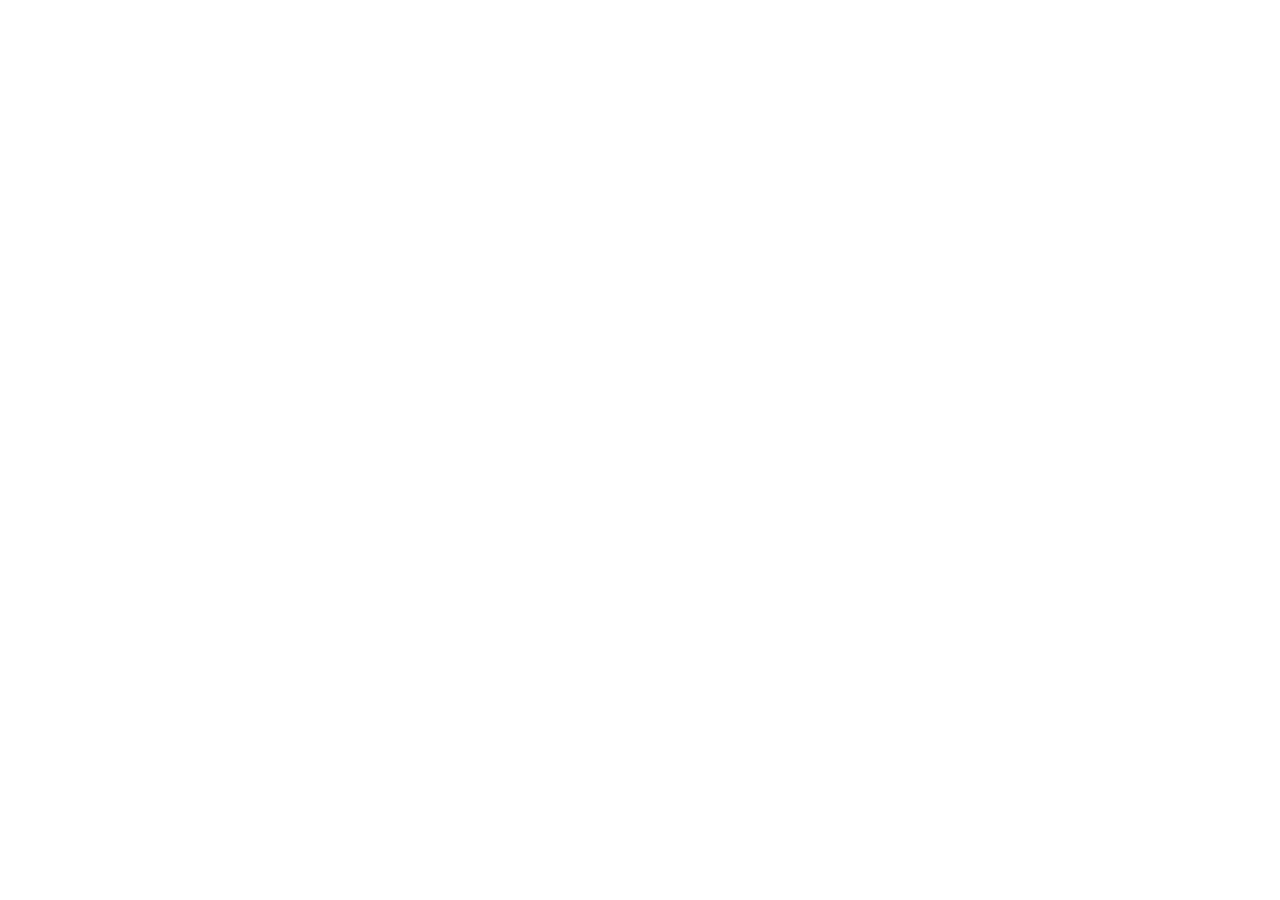
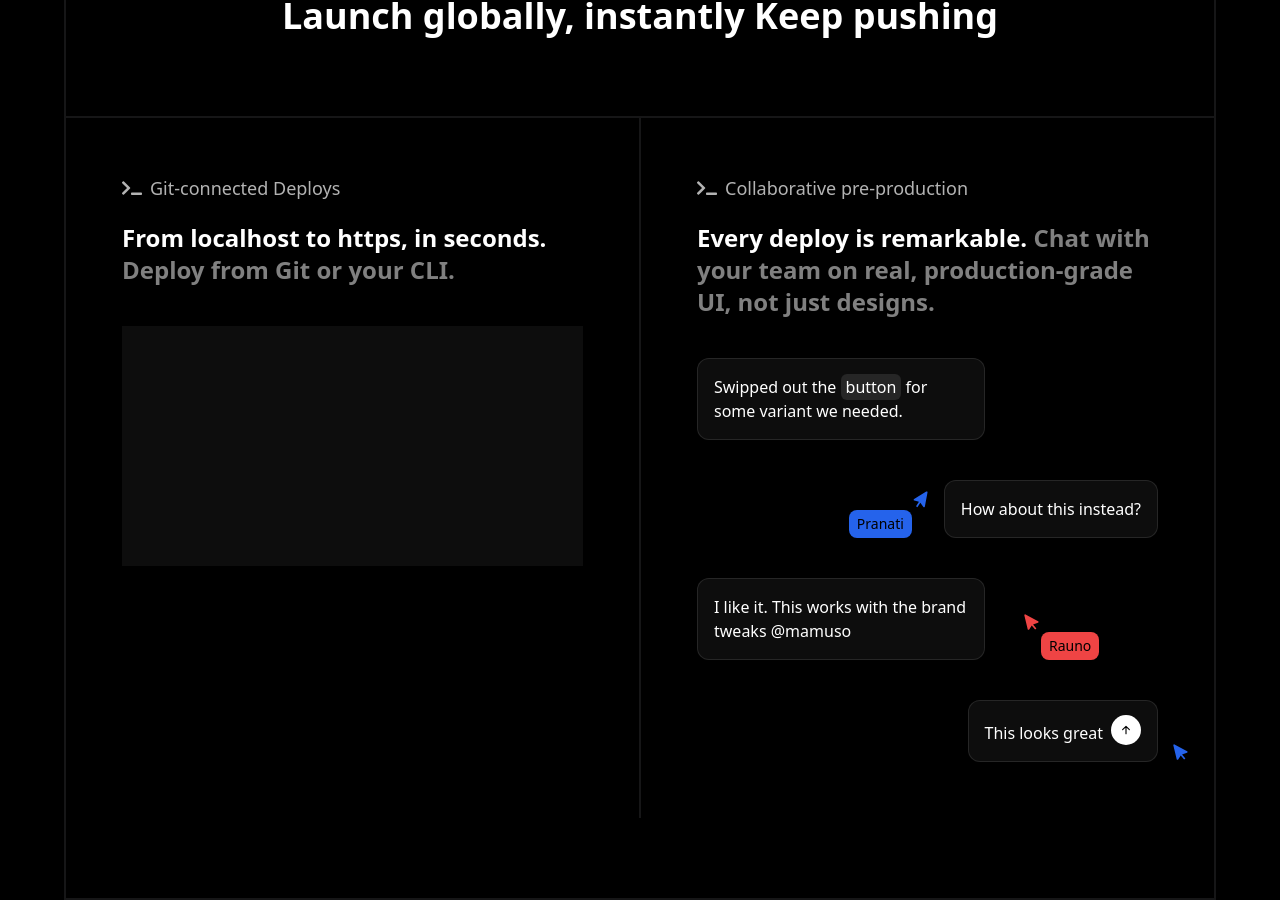
Before and after one commit to Isaac-web/vercel-homepage, a React (Vite) app: page / in a window 1280 px wide. Shown: the part 1078-1978 px from the top of the page. Before the commit the page ends 928 px from the top, so only its background shows below. Built offline with nearby package versions, Linux system fonts and the light colour scheme.

Commit message:
Add comment card

```diff
--- a/package.json
+++ b/package.json
@@ -11,7 +11,8 @@
   },
   "dependencies": {
     "react": "^19.0.0",
-    "react-dom": "^19.0.0"
+    "react-dom": "^19.0.0",
+    "react-icons": "^5.5.0"
   },
   "devDependencies": {
     "@eslint/js": "^9.21.0",
--- a/src/App.tsx
+++ b/src/App.tsx
@@ -1,12 +1,112 @@
 import Navbar from './components/Navbar';
 import HeroSection from './components/HeroSection';
+import { FaTerminal } from 'react-icons/fa';
+import CommentCard from './components/CommentCard';
+import { CommentCardPointer } from './components/CommentCardPointer';
 
 function App() {
   return (
-    <div className="bg-black">
+    <div className="bg-black pt-32">
       <Navbar />
-      <div className="container max-w-6xl mx-auto pt-32">
-        <HeroSection />
+      <div className="container max-w-6xl mx-auto pb-20 border-2 border-gray-300/10">
+        <div className="border-b-2 border-gray-300/10 mb-5">
+          <HeroSection />
+        </div>
+        <div className="flex flex-col justify-center items-center py-20 border-t-2 border-gray-300/10">
+          <h3 className="font-bold text-4xl text-white">
+            Develop with your favorite tools
+          </h3>
+          <h3 className="font-bold text-4xl text-white">
+            Launch globally, instantly Keep pushing
+          </h3>
+        </div>
+        <div className="flex  flex-col lg:flex-row  border-t-2 border-gray-300/10">
+          <div className="flex-1 border-r-2 border-gray-300/10 p-14">
+            <div className="flex flex-row items-center gap-x-2 text-white/70 mb-5">
+              <FaTerminal size={20} />
+              <p className="text-lg">Git-connected Deploys</p>
+            </div>
+
+            <div className="mb-10">
+              <p className="text-2xl font-bold text-white">
+                From localhost to https, in seconds.
+              </p>
+              <p className="text-2xl font-bold text-white/50">
+                Deploy from Git or your CLI.
+              </p>
+            </div>
+
+            <div className="h-60 w-full bg-white/5"></div>
+          </div>
+
+          <div className="flex-1  text-white p-14">
+            <div className="flex flex-row items-center gap-x-2 text-white/70 mb-5">
+              <FaTerminal size={20} />
+              <p className="text-lg">Collaborative pre-production</p>
+            </div>
+
+            <div className="mb-10">
+              <p className="text-2xl font-bold text-white">
+                Every deploy is remarkable.{' '}
+                <span className="text-2xl font-bold text-white/50">
+                  Chat with your team on real, production-grade UI, not just
+                  designs.
+                </span>
+              </p>
+            </div>
+
+            <div className="flex flex-col gap-y-10">
+              <div className="flex  justify-start">
+                <CommentCard
+                  message={
+                    <p>
+                      Swipped out the{' '}
+                      <span className="bg-white/10 px-[5px] py-[2px] rounded-md">
+                        button
+                      </span>{' '}
+                      for some variant we needed.
+                    </p>
+                  }
+                />
+              </div>
+
+              <div className="flex items-end gap-x-8 justify-end">
+                <CommentCardPointer direction="right" label="Pranati" />
+                <CommentCard message={<p>How about this instead?</p>} />
+              </div>
+
+              <div className="flex items-end gap-x-14 justify-start">
+                <CommentCard
+                  message={
+                    <p>
+                      I like it. This works with the brand tweaks{' '}
+                      <span className="font-medium">@mamuso</span>
+                    </p>
+                  }
+                />
+                <CommentCardPointer
+                  direction="left"
+                  label="Rauno"
+                  color="#ef4444"
+                />
+              </div>
+
+              <div className="flex items-end justify-end relative">
+                <CommentCard
+                  message={<p>This looks great</p>}
+                  variant="input"
+                />
+                <div className="absolute -right-8">
+                  <CommentCardPointer
+                    direction="left"
+                    label="Rauno"
+                    hideLabel
+                  />
+                </div>
+              </div>
+            </div>
+          </div>
+        </div>
       </div>
     </div>
   );
--- /dev/null
+++ b/src/components/CommentCard.tsx
@@ -0,0 +1,22 @@
+import { ReactNode } from 'react';
+import { IoArrowUp } from 'react-icons/io5';
+
+type Props = {
+  message: ReactNode;
+  variant?: 'card' | 'input';
+};
+
+const CommentCard = ({ message, variant = 'card' }: Props) => {
+  return (
+    <div className="flex  space-x-2 flex-row justify-end items-end flex-nowrap p-4 border border-white/10 rounded-xl bg-white/5 max-w-[18em]">
+      <div className="flex-1">{message}</div>
+      {variant === 'input' && (
+        <div className="text-black w-[30px] h-[30px] bg-white rounded-full -mt-[2px] flex justify-center items-center">
+          <IoArrowUp className="text-xs" />
+        </div>
+      )}
+    </div>
+  );
+};
+
+export default CommentCard;
--- /dev/null
+++ b/src/components/CommentCardPointer.tsx
@@ -0,0 +1,38 @@
+import { BiSolidPointer } from 'react-icons/bi';
+
+type Props = {
+  label: string;
+  direction?: 'left' | 'right';
+  color?: string;
+  textColor?: string;
+  hideLabel?: boolean;
+};
+
+export const CommentCardPointer = ({
+  direction = 'left',
+  label,
+  hideLabel = false,
+  color = '#2563eb',
+  textColor = '#000000',
+}: Props) => {
+  return (
+    <div className="relative">
+      <BiSolidPointer
+        color={color}
+        className={`text-xl ${
+          direction === 'right' ? 'rotate-[65deg]' : 'rotate-[-7deg]'
+        } absolute -top-5 ${direction === 'right' ? '-right-5' : '-left-5'}`}
+      />
+      {!hideLabel && (
+        <div
+          className={`inline-block px-2 py-1 rounded-lg font-medium`}
+          style={{ backgroundColor: color }}
+        >
+          <p className="text-sm" style={{ color: textColor }}>
+            {label}
+          </p>
+        </div>
+      )}
+    </div>
+  );
+};
```
Also changed, not shown: 1 other file (tests, documents, lock files or other folders).
